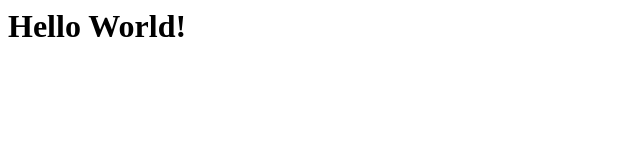
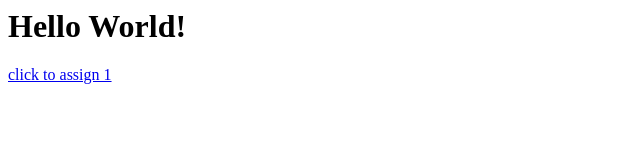
Before and after one commit to Bhargavbonu/courseera-Test, a plain HTML site: page site/index.html in a window 1280 px wide. Shown: the whole page, without its empty margins (0-640 px from the left). Drawn offline with Linux system fonts and the light colour scheme.

Commit message:
Assignment File

```diff
--- a/site/index.html
+++ b/site/index.html
@@ -1,6 +1,6 @@
 <html>
 <body>
 <h1>Hello World!</h1>
-<a href="./assignment1.html"></a>
+<a href="./assignment1.html">click to assign 1</a>
 </body>
 </html>
```
